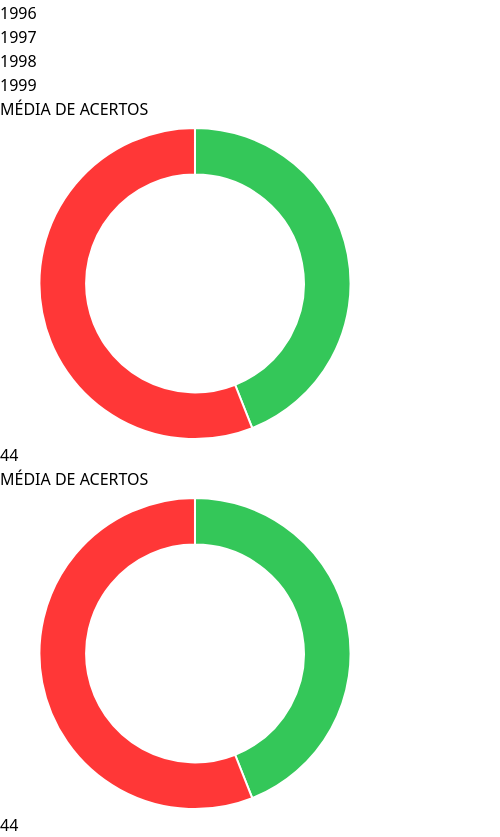
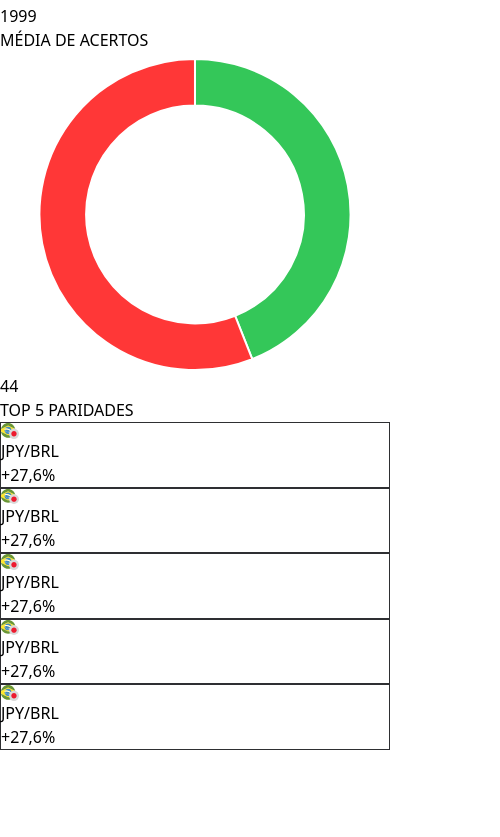
Before and after one commit to m4arthu/VexaGold, a React (Create React App) app: page / in a window 390 px wide. Shown: the part 2708-3545 px from the top of the page, 500 px wide, since content can reach past the window. After the commit the page ends 3458 px from the top, so only its background shows below. Built offline with nearby package versions, Linux system fonts and the light colour scheme.

Commit message:
feat: dashboard responsivity

```diff
--- a/src/Components/Dashboard/DashboardComponent.js
+++ b/src/Components/Dashboard/DashboardComponent.js
@@ -1,6 +1,7 @@
 import AcertosWitget from "./Witgets/AcertosWitget"
 import LastOperationWitget from "./Witgets/LastOperationsWitget"
 import RendimentosChart from "./Witgets/RendimentosChart"
+import Top5ParidadesWitget from "./Witgets/Top5ParidadesWitget"
 import WalletDetailsWitget from "./Witgets/WalletDetailsWitget"
 
 const DashboardComponent = () => {
@@ -26,7 +27,7 @@ const DashboardComponent = () => {
             <div className="w-full justify-between flex">
                 <RendimentosChart/>
                 <AcertosWitget/>
-                <AcertosWitget/>
+                <Top5ParidadesWitget/>
             </div>
         </div>
     )
--- a/src/Components/Dashboard/Witgets/RendimentosChart.js
+++ b/src/Components/Dashboard/Witgets/RendimentosChart.js
@@ -10,6 +10,7 @@ const RendimentosChart = () => {
                 chart: {
                     id: "basic-bar",
                     type: "line",
+                    width:"100%",
                     sparkline: {
                         enabled: true
                     },
@@ -37,7 +38,7 @@ const RendimentosChart = () => {
     }, []);
 
     return (
-        <div className=" bg-[#151618] mt-4 mr-4  rounded-[10px]">
+        <div className=" bg-[#151618] mt-4 mr-4 w-[60%] rounded-[10px]">
             <h1 className="text-white font-bold mt-4 ml-4">RENDIMENTOS</h1>
             <div className="flex  p-2 items-end">
                 <div className="text-white flex flex-col mr-3 mb-10">
@@ -52,15 +53,13 @@ const RendimentosChart = () => {
                 </div>
 
                 <div>
-
                     <div className="w-full ml-3">
                         {data.options && (
                             <Chart
-
                                 options={data.options}
                                 series={data.series}
                                 type="area"
-                                width="500"
+                                width={"100%"}
                             />
                         )}
                     </div>
--- /dev/null
+++ b/src/Components/Dashboard/Witgets/Top5ParidadesWitget.js
@@ -0,0 +1,61 @@
+
+const Top5ParidadesWitget = () => {
+
+
+    return (
+        <div className="flex bg-[#151618] rounded-[10px] px-4 py-2 mt-4 mr-4  w-[35%] flex-col text-white ">
+            <h1 className="font-bold mt-2 mb-4">TOP 5 PARIDADES</h1>
+
+            <div className="w-full flex flex-col gap-4">
+                <div style={{ border: "1px solid #2E2F32" }} className="flex items-center py-4 pl-3 justify-center rounded-[8px] bg-[#2E2F323D] w-full h-[52px]">
+                    <div className="relative items-center w-full flex">
+                        <img width={18} src="assets/images/icons/brlJpy.svg" />
+                        <div className="ml-2 flex gap-3 items-center">
+                            <h1 className="text-[13px]">JPY/BRL</h1>
+                            <p className="text-[13px] text-[#2FFE82]">+27,6%</p>
+                        </div>
+                    </div>
+                </div>
+                <div style={{ border: "1px solid #2E2F32" }} className="flex items-center py-4 pl-3 justify-center rounded-[8px] bg-[#2E2F323D] w-full h-[52px]">
+                    <div className="relative items-center w-full flex">
+                        <img width={18} src="assets/images/icons/brlJpy.svg" />
+                        <div className="ml-2 flex gap-3 items-center">
+                            <h1 className="text-[13px]">JPY/BRL</h1>
+                            <p className="text-[13px] text-[#2FFE82]">+27,6%</p>
+                        </div>
+                    </div>
+                </div>
+                <div style={{ border: "1px solid #2E2F32" }} className="flex items-center py-4 pl-3 justify-center rounded-[8px] bg-[#2E2F323D] w-full h-[52px]">
+                    <div className="relative items-center w-full flex">
+                        <img width={18} src="assets/images/icons/brlJpy.svg" />
+                        <div className="ml-2 flex gap-3 items-center">
+                            <h1 className="text-[13px]">JPY/BRL</h1>
+                            <p className="text-[13px] text-[#2FFE82]">+27,6%</p>
+                        </div>
+                    </div>
+                </div>
+                <div style={{ border: "1px solid #2E2F32" }} className="flex items-center py-4 pl-3 justify-center rounded-[8px] bg-[#2E2F323D] w-full h-[52px]">
+                    <div className="relative items-center w-full flex">
+                        <img width={18} src="assets/images/icons/brlJpy.svg" />
+                        <div className="ml-2 flex gap-3 items-center">
+                            <h1 className="text-[13px]">JPY/BRL</h1>
+                            <p className="text-[13px] text-[#2FFE82]">+27,6%</p>
+                        </div>
+                    </div>
+                </div>
+                <div style={{ border: "1px solid #2E2F32" }} className="flex items-center py-4 pl-3 justify-center rounded-[8px] bg-[#2E2F323D] w-full h-[52px]">
+                    <div className="relative items-center w-full flex">
+                        <img width={18} src="assets/images/icons/brlJpy.svg" />
+                        <div className="ml-2 flex gap-3 items-center">
+                            <h1 className="text-[13px]">JPY/BRL</h1>
+                            <p className="text-[13px] text-[#2FFE82]">+27,6%</p>
+                        </div>
+                    </div>
+                </div>
+            </div>
+
+        </div>
+    );
+};
+
+export default Top5ParidadesWitget;
```
